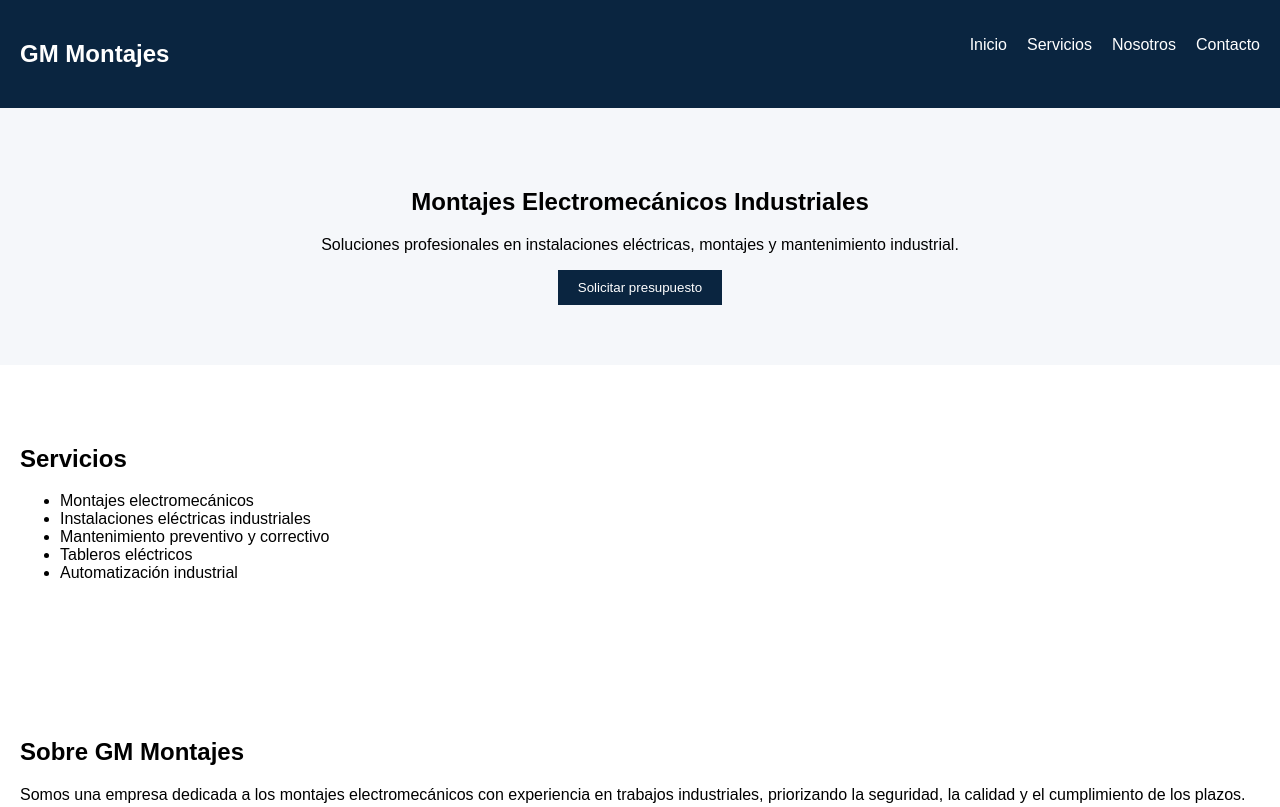
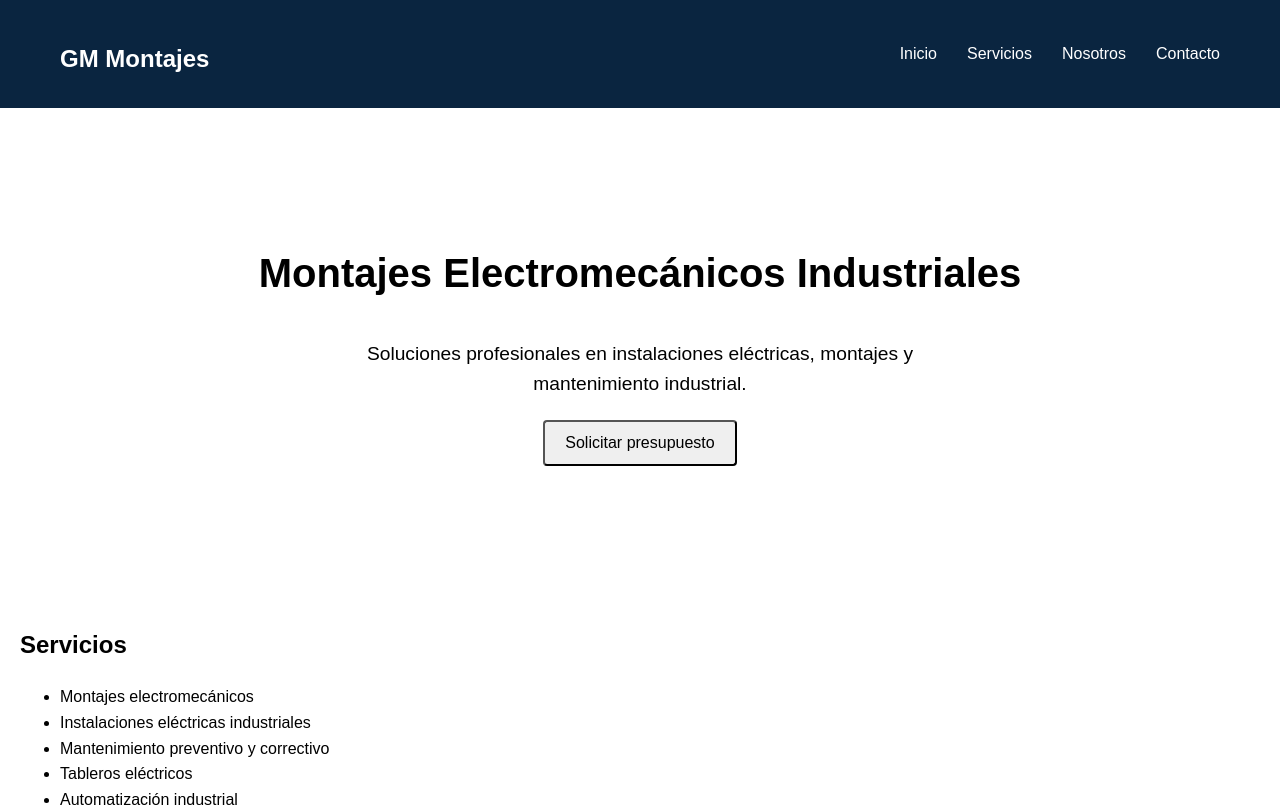
Before and after one commit to Nefastium/GM-Montajes-Electromecanicos, a React (Vite) app: page / in a window 1280 px wide. Shown: the top 807 px of the page. Built offline with nearby package versions, Linux system fonts and the light colour scheme.

Commit message:
Add mobile-first responsive layout

```diff
--- a/src/index.css
+++ b/src/index.css
@@ -1,35 +1,89 @@
+/* RESET */
+* {
+  box-sizing: border-box;
+}
+
 body {
   margin: 0;
   font-family: Arial, sans-serif;
+  line-height: 1.6;
 }
 
+/* SECCIONES */
 section {
-  padding: 60px 20px;
+  padding: 40px 20px;
 }
 
+/* NAVBAR */
 .navbar {
   display: flex;
-  justify-content: space-between;
-  padding: 20px;
+  flex-direction: column;
+  align-items: center;
   background: #0a2540;
   color: white;
+  padding: 15px;
+}
+
+.logo {
+  margin-bottom: 10px;
 }
 
 .nav-links {
   display: flex;
-  gap: 20px;
+  flex-direction: column;
+  gap: 10px;
   list-style: none;
+  padding: 0;
+  margin: 0;
 }
 
+/* HERO */
 .hero {
-  background: #f5f7fa;
   text-align: center;
+  padding: 60px 20px;
 }
 
+.hero h2 {
+  font-size: 1.6rem;
+}
+
+.hero p {
+  font-size: 1rem;
+  margin: 15px 0;
+}
+
+/* BOTONES */
 button {
-  padding: 10px 20px;
-  background: #0a2540;
-  color: white;
-  border: none;
-  cursor: pointer;
+  padding: 12px 20px;
+  font-size: 1rem;
+  border-radius: 4px;
 }
+
+@media (min-width: 768px) {
+  /* NAVBAR */
+  .navbar {
+    flex-direction: row;
+    justify-content: space-between;
+    padding: 20px 60px;
+  }
+
+  .nav-links {
+    flex-direction: row;
+    gap: 30px;
+  }
+
+  /* HERO */
+  .hero {
+    padding: 100px 80px;
+  }
+
+  .hero h2 {
+    font-size: 2.5rem;
+  }
+
+  .hero p {
+    font-size: 1.2rem;
+    max-width: 600px;
+    margin: 20px auto;
+  }
+}
```
